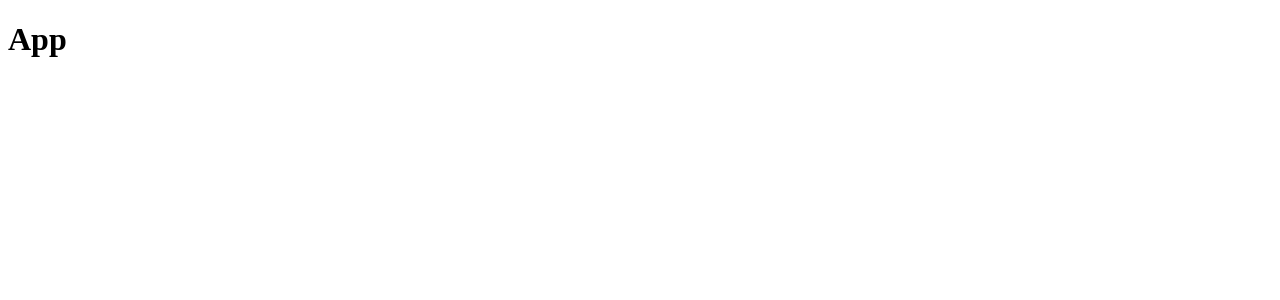
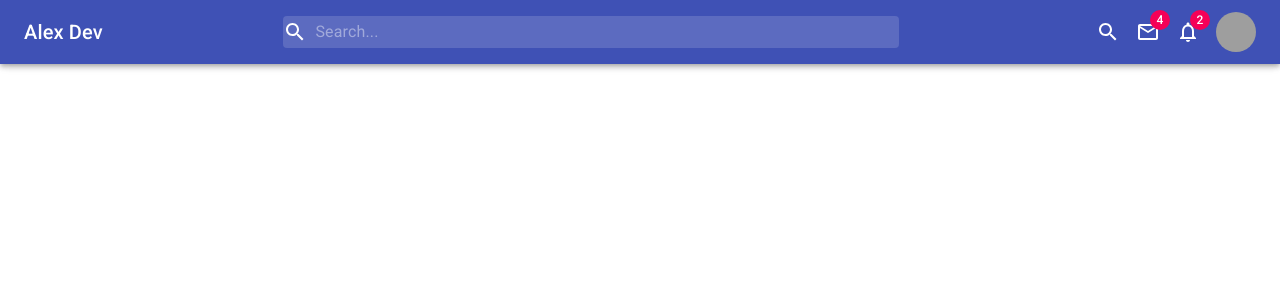
Before and after one commit to Bek85/react_mui, a React (Vite) app: page / in a window 1280 px wide. Shown: the top 300 px of the page. Built offline with nearby package versions, Linux system fonts and the light colour scheme; grey boxes are pictures that could not be loaded.

Commit message:
style the Navbar component with MUI components

```diff
--- a/package.json
+++ b/package.json
@@ -13,6 +13,8 @@
   "license": "ISC",
   "dependencies": {
     "@material-ui/core": "^4.12.3",
+    "@material-ui/icons": "^4.11.2",
+    "@material-ui/styles": "^4.11.4",
     "react": "^17.0.2",
     "react-dom": "^17.0.2"
   },
@@ -22,7 +24,8 @@
     "eslint-plugin-import": "2.22.1",
     "eslint-plugin-jsx-a11y": "6.4.1",
     "eslint-plugin-react": "7.22.0",
-    "parcel": "^2.0.1"
+    "parcel": "^2.0.1",
+    "prettier": "^2.5.0"
   },
   "browserslist": [
     "last 2 Chrome versions"
--- a/src/App.js
+++ b/src/App.js
@@ -1,3 +1,15 @@
-export function App() {
-  return <h1>App</h1>;
-}
+import { makeStyles } from "@material-ui/core";
+import Navbar from "./components/Navbar";
+
+const useStyles = makeStyles((theme) => ({}));
+
+const App = () => {
+  const classes = useStyles();
+  return (
+    <div>
+      <Navbar />
+    </div>
+  );
+};
+
+export default App;
--- /dev/null
+++ b/src/components/Navbar.jsx
@@ -0,0 +1,97 @@
+import {
+  alpha,
+  AppBar,
+  Avatar,
+  Badge,
+  InputBase,
+  makeStyles,
+  Toolbar,
+  Typography,
+} from "@material-ui/core";
+import {
+  MailOutlined,
+  NotificationsOutlined,
+  Search,
+} from "@material-ui/icons";
+
+const useStyles = makeStyles((theme) => ({
+  toolbar: {
+    display: "flex",
+    justifyContent: "space-between",
+  },
+  search: {
+    display: "flex",
+    alignItems: "center",
+    backgroundColor: alpha(theme.palette.common.white, 0.15),
+    "&:hover": {
+      backgroundColor: alpha(theme.palette.common.white, 0.25),
+    },
+    borderRadius: theme.shape.borderRadius,
+    width: "50%",
+    [theme.breakpoints.down("sm")]: {
+      display: "none",
+    },
+  },
+  searchButton: {
+    marginLeft: theme.spacing(2),
+  },
+  input: {
+    color: "#fff",
+    marginLeft: theme.spacing(1),
+  },
+  icons: {
+    display: "flex",
+    alignItems: "center",
+    "& > *": {
+      marginLeft: theme.spacing(2),
+    },
+  },
+  logoLg: {
+    display: "none",
+    [theme.breakpoints.up("sm")]: {
+      display: "block",
+    },
+  },
+  logoSm: {
+    display: "block",
+    [theme.breakpoints.up("sm")]: {
+      display: "none",
+    },
+  },
+}));
+
+const Navbar = () => {
+  const classes = useStyles();
+
+  return (
+    <AppBar>
+      <Toolbar className={classes.toolbar}>
+        <Typography variant="h6" className={classes.logoLg}>
+          Alex Dev
+        </Typography>
+        <Typography variant="h6" className={classes.logoSm}>
+          Alex
+        </Typography>
+        <div className={classes.search}>
+          <Search />
+          <InputBase placeholder="Search..." className={classes.input} />
+        </div>
+        <div className={classes.icons}>
+          <Search className={classes.searchButton} />
+          <Badge badgeContent={4} color="secondary">
+            <MailOutlined />
+          </Badge>
+          <Badge badgeContent={2} color="secondary">
+            <NotificationsOutlined />
+          </Badge>
+          <Avatar
+            alt="Alex Smith"
+            src="https://images.pexels.com/photos/220453/pexels-photo-220453.jpeg?auto=compress&cs=tinysrgb&dpr=2&w=500"
+          />
+        </div>
+      </Toolbar>
+    </AppBar>
+  );
+};
+
+export default Navbar;
--- a/src/index.css
+++ b/src/index.css
@@ -0,0 +1 @@
+}
--- a/src/index.html
+++ b/src/index.html
@@ -2,7 +2,11 @@
 <html lang="en">
   <head>
     <meta charset="utf-8" />
-    <title>React MIU WebSite</title>
+    <link
+      href="https://fonts.googleapis.com/css?family=Roboto:100,100italic,300,300italic,regular,italic,500,500italic,700,700italic,900,900italic"
+      rel="stylesheet"
+    />
+    <title>React MUI WebSite</title>
   </head>
   <body>
     <div id="app"></div>
--- a/src/index.js
+++ b/src/index.js
@@ -1,6 +1,11 @@
 import ReactDOM from "react-dom";
 import "./index.css";
-import { App } from "./App";
+import App from "./App";
+import { theme } from "./theme";
+import { ThemeProvider } from "@material-ui/styles";
 
 const app = document.getElementById("app");
+<ThemeProvider theme={theme}>
+  <App />
+</ThemeProvider>;
 ReactDOM.render(<App />, app);
--- /dev/null
+++ b/src/theme.js
@@ -0,0 +1,9 @@
+import { createTheme } from "@material-ui/core";
+
+export const theme = createTheme({
+  palette: {
+    primary: {
+      main: "#000",
+    },
+  },
+});
```
Also changed, not shown: src/components/Feed.jsx (added, +10 -0 lines), src/components/Leftbar.jsx (added, +10 -0 lines), src/components/Rightbar.jsx (added, +10 -0 lines), 1 other file (tests, documents, lock files or other folders).
